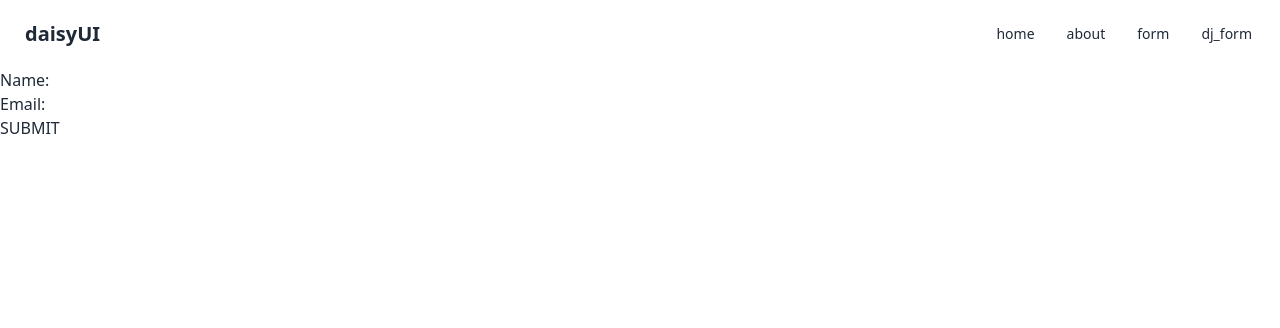
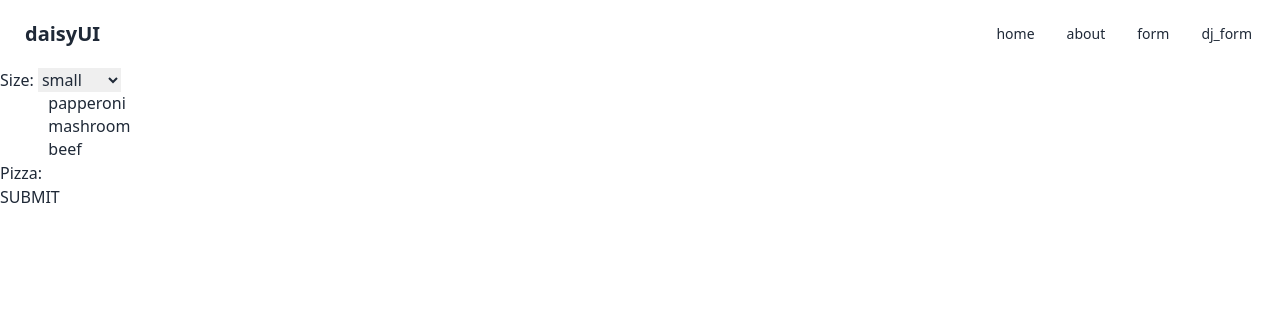
Before and after one commit to Farhan-Shahriar-Himel/django-course, a Django app: template project_5/first_app/templates/first_app/django_form.html in a window 1280 px wide. Shown: the top 328 px of the page. Run offline with Django 5.2, Linux system fonts and the light colour scheme; the template is opened without the code that fills it: values that come from a table or form of the project are taken from there, others are empty; some libraries are stand-ins or nearby versions.

Commit message:
learned django form

```diff
--- a/project_5_django_form/first_app/form.py
+++ b/project_5_django_form/first_app/form.py
@@ -1,5 +1,13 @@
 from django import forms
 
 class contactFrom(forms.Form):
-    name = forms.CharField()
-    email = forms.EmailField()
+    # name = forms.CharField()
+    # email = forms.EmailField()
+    # age = forms.IntegerField()
+    # weight = forms.FloatField()
+    # balance = forms.DecimalField()
+    # check = forms.BooleanField()
+    # birthday = forms.DateField()
+    # appointment = forms.DateTimeField()
+    size = forms.ChoiceField(choices=[('s', 'small'), ('m', 'medium'), ('l', 'large')])
+    pizza = forms.MultipleChoiceField(choices=[('p', 'papperoni'), ('m', 'mashroom'), ('b', 'beef')])
--- a/project_5_django_form/first_app/templates/first_app/form.html
+++ b/project_5_django_form/first_app/templates/first_app/form.html
@@ -4,12 +4,15 @@
     <meta charset="UTF-8">
     <meta name="viewport" content="width=device-width, initial-scale=1.0">
     <title>Document</title>
+    <link href="https://cdn.jsdelivr.net/npm/bootstrap@5.3.3/dist/css/bootstrap.min.css" rel="stylesheet" integrity="sha384-QWTKZyjpPEjISv5WaRU9OFeRpok6YctnYmDr5pNlyT2bRjXh0JMhjY6hW+ALEwIH" crossorigin="anonymous">
 </head>
 <body>
+    {% load crispy_forms_tags %}
     <form action="" method='POST'>
         {% csrf_token %}
-        {{form}}
+        {{form | crispy}}
         <button type='submit'>Submit</button>
     </form>
+    <script src="https://cdn.jsdelivr.net/npm/bootstrap@5.3.3/dist/js/bootstrap.bundle.min.js" integrity="sha384-YvpcrYf0tY3lHB60NNkmXc5s9fDVZLESaAA55NDzOxhy9GkcIdslK1eN7N6jIeHz" crossorigin="anonymous"></script>
 </body>
 </html>
--- a/project_5_django_form/project_5_django_form/settings.py
+++ b/project_5_django_form/project_5_django_form/settings.py
@@ -38,7 +38,13 @@
     'django.contrib.messages',
     'django.contrib.staticfiles',
     'first_app',
+    "crispy_forms",
+    "crispy_bootstrap5",
 ]
+
+CRISPY_ALLOWED_TEMPLATE_PACKS = "bootstrap5"
+
+CRISPY_TEMPLATE_PACK = "bootstrap5"
 
 MIDDLEWARE = [
     'django.middleware.security.SecurityMiddleware',
```
